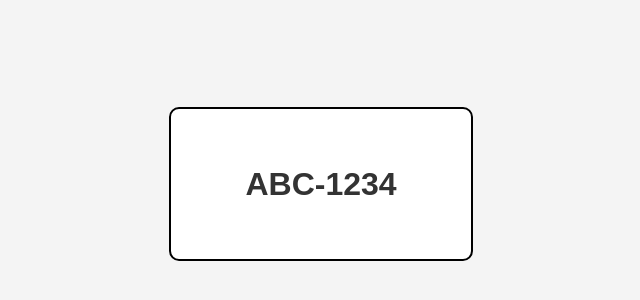
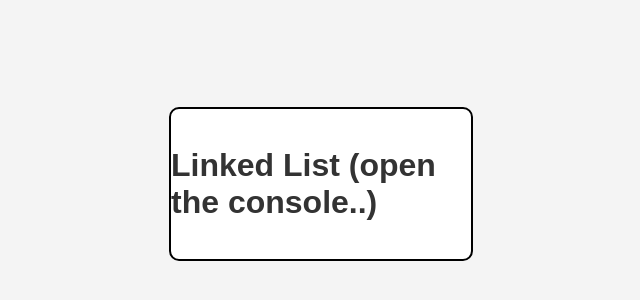
Before and after one commit to Saahil-04/Linkedlist, a plain HTML site: page index.html in a window 1280 px wide. Shown: the part 216-516 px from the top of the page, without its empty margins (319-959 px from the left). Drawn offline with Linux system fonts and the light colour scheme.

Commit message:
modify html

```diff
--- a/index.html
+++ b/index.html
@@ -31,7 +31,7 @@
 </head>
 <body>
     <div class="license-plate">
-        ABC-1234
+       Linked List (open the console..)
     </div>
 
     <script type="module" src="./main.js"></script>
```
